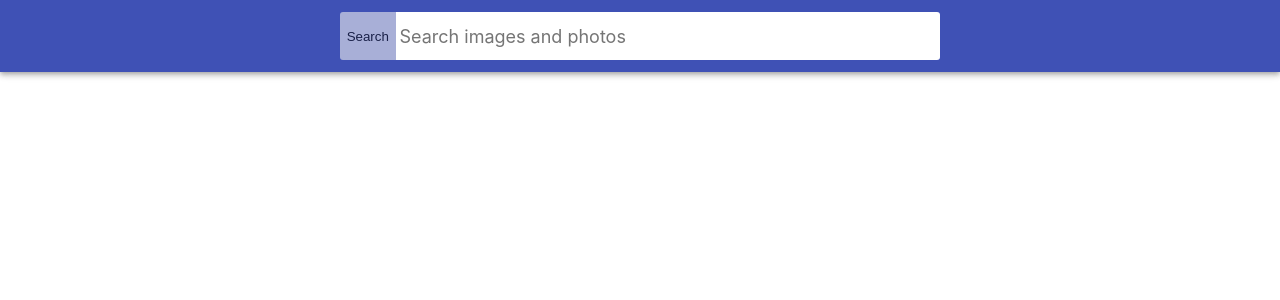
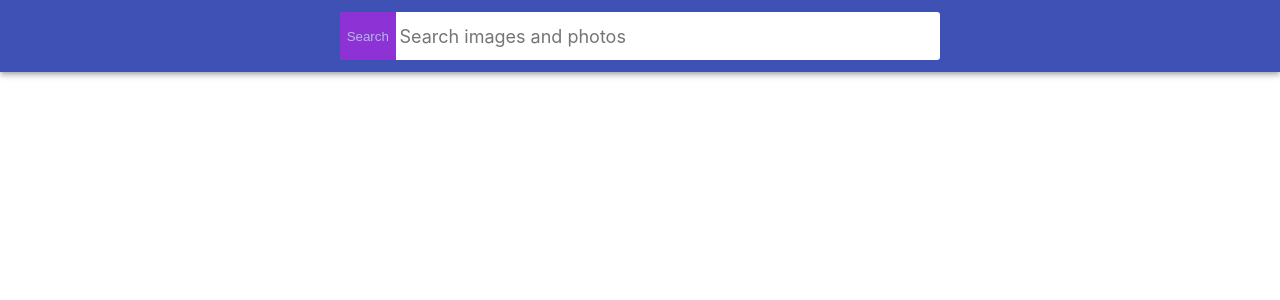
Before and after one commit to Qweeqer/goit-react-hw-03-image-finder, a React (Create React App) app: page / in a window 1280 px wide. Shown: the top 300 px of the page. Built offline with nearby package versions, Linux system fonts and the light colour scheme.

Commit message:
Update Searchbar.styled.js

```diff
--- a/src/components/Searchbar/Searchbar.styled.js
+++ b/src/components/Searchbar/Searchbar.styled.js
@@ -34,9 +34,8 @@ export const SearchButton = styled.button`
   width: 10%;
   height: 48px;
   border: 0;
-  background-size: 40%;
-  background-repeat: no-repeat;
-  background-position: center;
+  background-color: #c220eb;
+  color: #fff;
   opacity: 0.6;
   transition: opacity 250ms cubic-bezier(0.4, 0, 0.2, 1);
   cursor: pointer;
@@ -60,32 +59,3 @@ export const SearchInput = styled.input`
     font-size: 18px;
   }
 `;
-// export const ButtonLabel = styled.span`
-//   display: flex;
-//   align-items: center;
-//   width: 100%;
-//   max-width: 600px;
-//   background-color: #fff;
-//   border-radius: 3px;
-//   overflow: hidden;
-// `;
-// export const CylonEye = styled.div`
-//   background-color: red;
-//   background-image: -webkit-linear-gradient(left, rgba(0, 0, 0, 0.9) 25%, rgba(0, 0, 0, 0.1) 50%, rgba(0, 0, 0, 0.9) 75%);
-//   background-image: -moz-linear-gradient(left, rgba(0, 0, 0, 0.9) 25%, rgba(0, 0, 0, 0.1) 50%, rgba(0, 0, 0, 0.9) 75%);
-//   background-image: -o-linear-gradient(left, rgba(0, 0, 0, 0.9) 25%, rgba(0, 0, 0, 0.1) 50%, rgba(0, 0, 0, 0.9) 75%);
-//   background-image: linear-gradient(to right, rgba(0, 0, 0, 0.9) 25%, rgba(0, 0, 0, 0.1) 50%, rgba(0, 0, 0, 0.9) 75%);
-//   color: white;
-//   height: 100%;
-//   width: 20%;
-//   animation: 4s linear 0s infinite alternate move_eye;
-// }
-
-// @keyframes move_eye {
-//   from {
-//     margin-left: -20%;
-//   }
-
-//   to {
-//     margin-left: 100%;
-//   }`;
```
